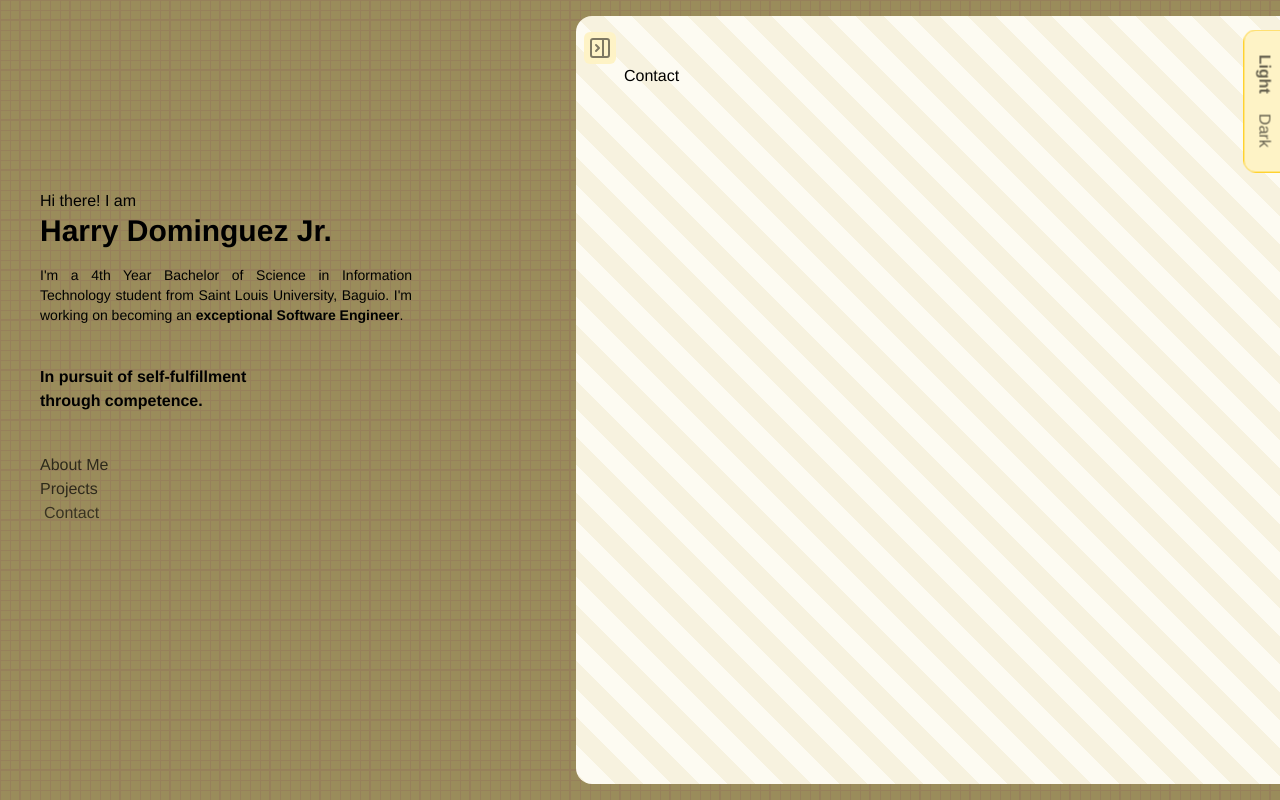
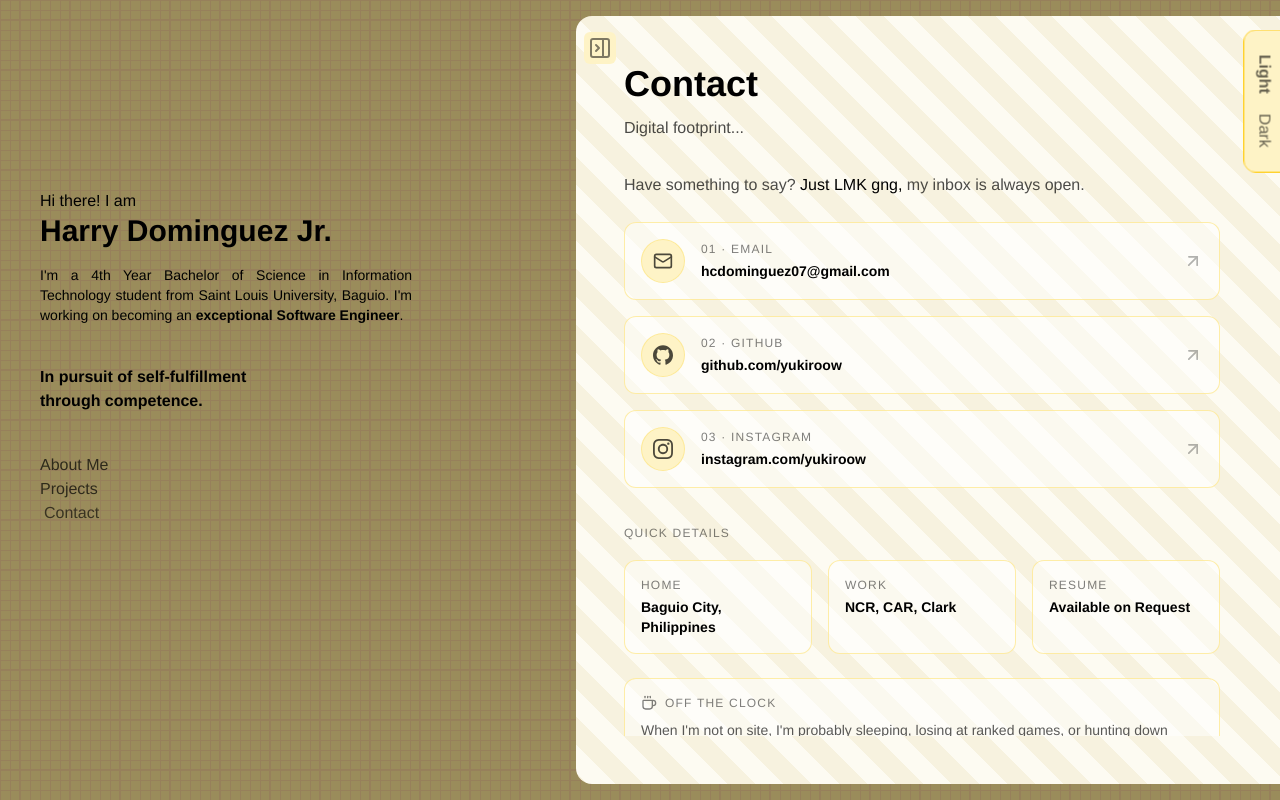
Before and after one commit to yukiroow/portfolio, a React (Vite) app: page / in a window 1280 px wide. Both pictures are taken after a click on the element "Contact". Built offline with nearby package versions, Linux system fonts and the light colour scheme; what tailwind-animations would draw is missing.

Commit message:
feat: complete contact page

```diff
--- a/package.json
+++ b/package.json
@@ -15,6 +15,7 @@
     "lucide-react": "^1.49.0",
     "react": "^19.1.1",
     "react-dom": "^19.1.1",
+    "react-icons": "^5.7.0",
     "tailwind-animations": "^1.0.2",
     "tailwindcss": "^4.1.12"
   },
--- a/src/content/Contact.jsx
+++ b/src/content/Contact.jsx
@@ -1,7 +1,149 @@
-import React from "react";
+import { Mail, Coffee, ArrowUpRight } from "lucide-react";
+import { SiGithub, SiInstagram } from "react-icons/si";
 
-const Contact = () => {
-    return <div>Contact</div>;
+const Contact = ({ theme }) => {
+    const isLight = theme === "light";
+
+    const cardStyle = `rounded-xl border p-4 transition-all duration-300 hover:-translate-y-1 ${
+        isLight
+            ? "border-amber-200/70 bg-white/50 hover:bg-white/70 hover:shadow-sm"
+            : "border-purple-800/50 bg-purple-950/30 hover:bg-purple-950/50 hover:shadow-lg hover:shadow-purple-950/30"
+    }`;
+
+    const labelStyle =
+        "text-xs font-medium tracking-widest uppercase opacity-50";
+
+    const bodyStyle = `text-sm leading-relaxed ${
+        isLight ? "text-black/65" : "text-purple-100/65"
+    }`;
+
+    const channels = [
+        {
+            label: "Email",
+            value: "hcdominguez07@gmail.com",
+            href: "mailto:hcdominguez07@gmail.com",
+            icon: Mail,
+        },
+        {
+            label: "GitHub",
+            value: "github.com/yukiroow",
+            href: "https://github.com/yukiroow",
+            icon: SiGithub,
+        },
+        {
+            label: "Instagram",
+            value: "instagram.com/yukiroow",
+            href: "https://www.instagram.com/yukiroow",
+            icon: SiInstagram,
+        },
+    ];
+
+    const details = [
+        { label: "Home", value: "Baguio City, Philippines" },
+        { label: "Work", value: "NCR, CAR, Clark" },
+        { label: "Resume", value: "Available on Request" },
+    ];
+
+    return (
+        <div className="flex h-full min-h-0 flex-col">
+            {/* Header */}
+            <div className="mb-8 flex shrink-0 flex-col gap-3">
+                <h2 className="text-4xl font-bold">Contact</h2>
+                <p className="font-light opacity-70">Digital footprint...</p>
+            </div>
+
+            {/* Scrollable body */}
+            <div className="min-h-0 flex-1 overflow-y-auto pr-3">
+                <div className="flex flex-col gap-6 pb-4">
+                    {/* Intro */}
+                    <p
+                        className={`text-md leading-relaxed font-light ${
+                            isLight ? "text-black/70" : "text-purple-100/70"
+                        }`}
+                    >
+                        Have something to say?{" "}
+                        <b
+                            className={
+                                isLight ? "text-black" : "text-purple-100"
+                            }
+                        >
+                            Just LMK gng,
+                        </b>{" "}
+                        my inbox is always open.
+                    </p>
+
+                    {/* Contact channels */}
+                    <div className="flex flex-col gap-4">
+                        {channels.map((channel, index) => {
+                            const Icon = channel.icon;
+                            return (
+                                <a
+                                    key={channel.label}
+                                    href={channel.href}
+                                    target={
+                                        channel.href.startsWith("mailto:")
+                                            ? undefined
+                                            : "_blank"
+                                    }
+                                    rel="noreferrer"
+                                    className={`${cardStyle} group flex items-center gap-4`}
+                                >
+                                    <div
+                                        className={`flex h-11 w-11 shrink-0 items-center justify-center rounded-full border ${
+                                            isLight
+                                                ? "border-amber-200/70 bg-amber-100"
+                                                : "border-purple-800/50 bg-purple-950"
+                                        }`}
+                                    >
+                                        <Icon className="h-5 w-5 opacity-70" />
+                                    </div>
+
+                                    <div className="min-w-0 flex-1">
+                                        <p className={labelStyle}>
+                                            {String(index + 1).padStart(2, "0")}{" "}
+                                            · {channel.label}
+                                        </p>
+                                        <p className="mt-1 truncate text-sm font-semibold">
+                                            {channel.value}
+                                        </p>
+                                    </div>
+
+                                    <ArrowUpRight className="h-5 w-5 shrink-0 opacity-30 transition-all duration-300 group-hover:translate-x-0.5 group-hover:-translate-y-0.5 group-hover:opacity-70" />
+                                </a>
+                            );
+                        })}
+                    </div>
+
+                    {/* Quick details */}
+                    <div className="mt-2">
+                        <span className={labelStyle}>Quick Details</span>
+                        <div className="mt-4 grid grid-cols-2 gap-4 sm:grid-cols-3">
+                            {details.map((item) => (
+                                <div key={item.label} className={cardStyle}>
+                                    <p className={labelStyle}>{item.label}</p>
+                                    <p className="mt-1 text-sm font-semibold">
+                                        {item.value}
+                                    </p>
+                                </div>
+                            ))}
+                        </div>
+                    </div>
+
+                    <div className={cardStyle}>
+                        <div className="flex items-center gap-2">
+                            <Coffee className="h-4 w-4 opacity-50" />
+                            <p className={labelStyle}>Off the Clock</p>
+                        </div>
+                        <p className={`mt-2 ${bodyStyle}`}>
+                            When I'm not on site, I'm probably sleeping, losing
+                            at ranked games, or hunting down some good Spanish
+                            Latte variant.
+                        </p>
+                    </div>
+                </div>
+            </div>
+        </div>
+    );
 };
 
 export default Contact;
```
Also changed, not shown: 1 other file (tests, documents, lock files or other folders).
